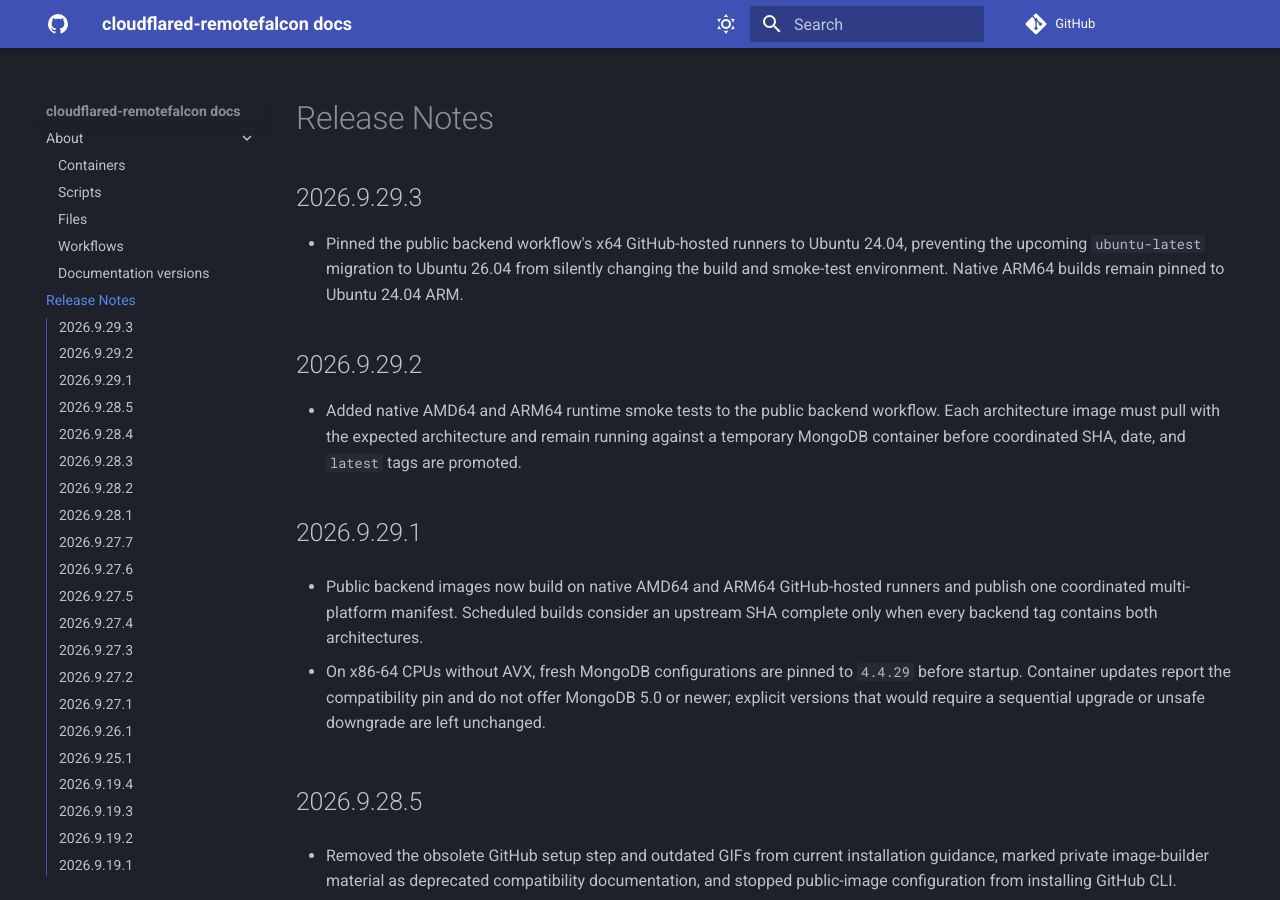
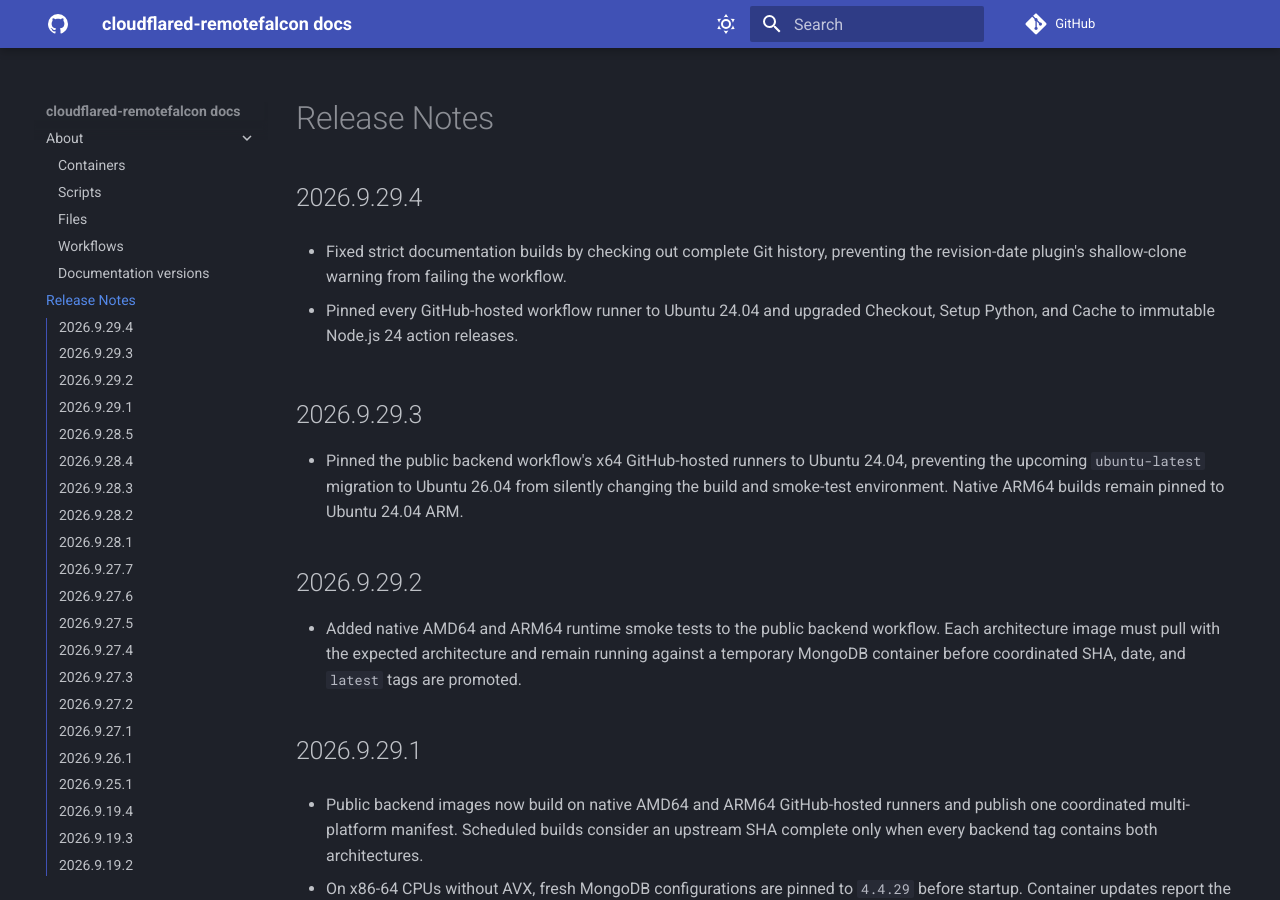
Before and after one commit to Ne0n09/cloudflared-remotefalcon, an MkDocs documentation site: the page built from docs/release-notes.md, in a window 1280 px wide and 900 px high. Built offline with MkDocs 1.6.1 and Material for MkDocs 9.7.7, drawn with Linux system fonts in a browser that asks for light colours; comment, search, counter and statistics services are not loaded; the version menu is left out.

Commit message:
Fix strict docs build and update Actions runtimes

```diff
--- a/docs/release-notes.md
+++ b/docs/release-notes.md
@@ -1,4 +1,10 @@
 # Release Notes
+
+## 2026.9.29.4
+
+- Fixed strict documentation builds by checking out complete Git history, preventing the revision-date plugin's shallow-clone warning from failing the workflow.
+
+- Pinned every GitHub-hosted workflow runner to Ubuntu 24.04 and upgraded Checkout, Setup Python, and Cache to immutable Node.js 24 action releases.
 
 ## 2026.9.29.3
 
```
Also changed, not shown: 6 other files.
